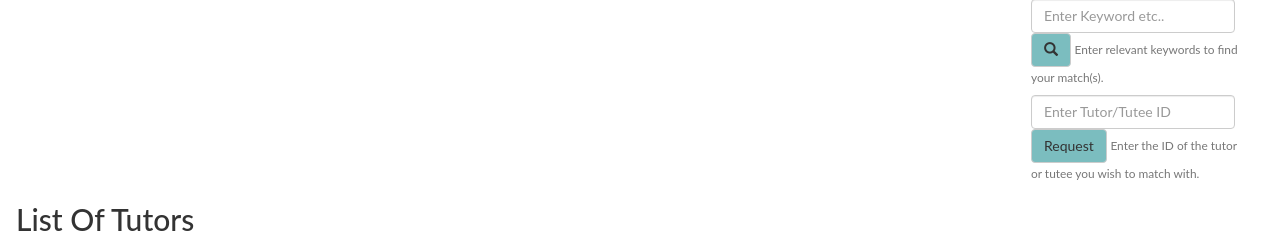
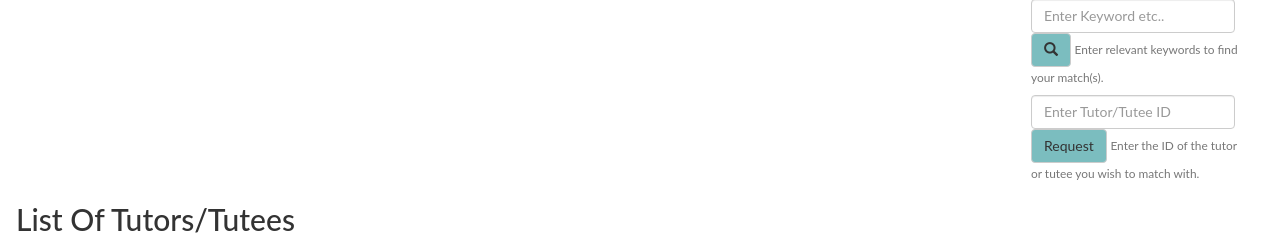
Before and after one commit to kxtong001/MyTuitionApp, a PHP site: page /search.php in a window 1280 px wide. Shown: the part 140-386 px from the top of the page. Run offline with PHP 8.4, Linux system fonts and the light colour scheme; data that the repository does not hold is empty.

Commit message:
Update search.php
changed list name to tutor/tutee

```diff
--- a/search.php
+++ b/search.php
@@ -155,7 +155,7 @@ function closeNav() {
 	</div>
 
 
-	<h2>List Of Tutors</h2>
+	<h2>List Of Tutors/Tutees</h2>
 	<?php
 		if(isset($_POST['submit']))
 		{
```
